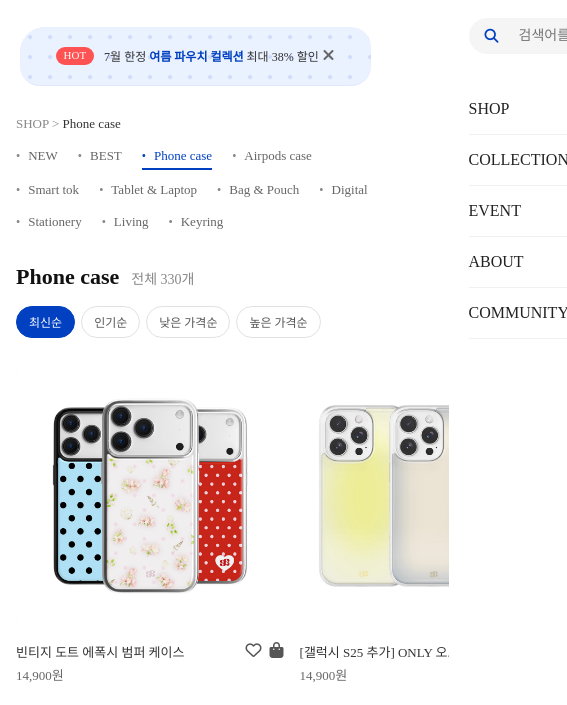
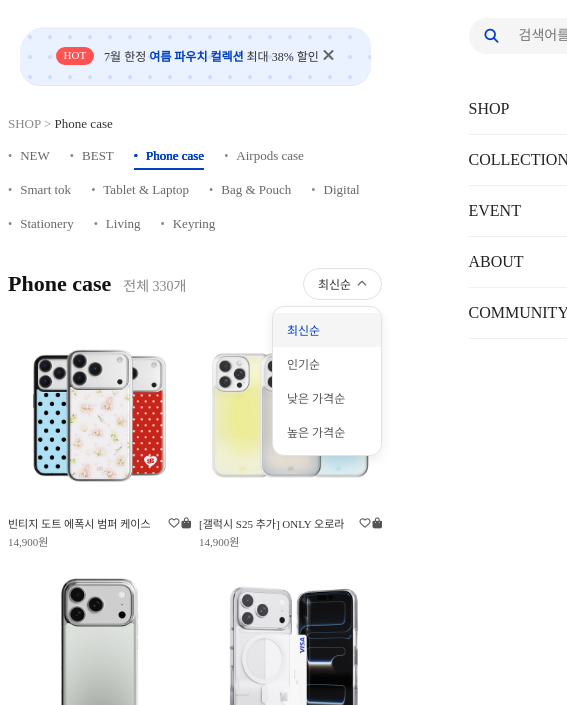
Before and after one commit to jungbobo/earpearp, a plain HTML site: page sub/shop.html in a window 390 px wide. Both pictures are taken after a click on the button "최신순". Shown: the part 63-768 px from the top of the page, 567 px wide, since content can reach past the window. Drawn offline with Linux system fonts and the light colour scheme; a web font is replaced by a local one.

Commit message:
2026.08.11 3번 수정본

```diff
--- a/css/shop.css
+++ b/css/shop.css
@@ -314,6 +314,7 @@ header .header_i nav .menu .submenu li a:hover {
     font-size: clamp(12px, 1.2vw, 14px);
     color: #333;
 }
+
 .promo_i .textbox{
     display: flex;
 }
@@ -371,27 +372,46 @@ header .header_i nav .menu .submenu li a:hover {
     position: relative;
     font-size: clamp(13px, 1.1vw, 15px);
     color: #666;
-    padding-bottom: 4px;
+    padding-bottom: 6px;
     display: flex;
     align-items: center;
     gap: 8px;
-    transition: color 0.2s ease;
+    transition: color 0.3s ease, text-shadow 0.3s ease;
 }
 
 .category_list li a::before {
     content: "•";
     color: #888;
     font-size: 12px;
+    transition: color 0.3s ease;
+}
+
+.category_list li a::after {
+    content: "";
+    position: absolute;
+    bottom: 0;
+    left: 0;
+    width: 100%;
+    height: 2px;
+    background-color: #0040c1;
+    transform: scaleX(0);
+    transform-origin: right;
+    transition: transform 0.3s ease-in-out;
 }
 
 .category_list li.active a {
     color: #0040c1;
-    font-family: "Pretendard_b";
-    border-bottom: 2px solid #0040c1;
+    font-family: "Pretendard_m";
+    text-shadow: 0.2px 0 0 #0040c1, -0.2px 0 0 #0040c1;
 }
 
 .category_list li.active a::before {
     color: #0040c1;
+}
+
+.category_list li.active a::after {
+    transform: scaleX(1);
+    transform-origin: left;
 }
 
 .shop_header {
@@ -418,12 +438,21 @@ header .header_i nav .menu .submenu li a:hover {
     color: #888;
 }
 
-.sort_list {
+.sort_dropdown {
+    position: relative;
+}
+
+.sort_options {
     display: flex;
     gap: clamp(6px, 1vw, 10px);
+    position: static;
+    border: none;
+    box-shadow: none;
+    padding: 0;
+    background: transparent;
 }
 
-.sort_list button {
+.sort_options li button {
     padding: clamp(6px, 0.8vw, 8px) clamp(12px, 1.5vw, 20px);
     border-radius: 30px;
     border: 1px solid #e2e2e2;
@@ -432,13 +461,21 @@ header .header_i nav .menu .submenu li a:hover {
     font-size: clamp(12px, 1vw, 14px);
     font-family: "Pretendard_m";
     cursor: pointer;
-    transition: all 0.2s ease;
+    transition: all 0.25s ease-in-out;
 }
 
-.sort_list li.active button {
+.sort_options li.active button {
     background-color: #0040c1;
     color: #ffffff;
     border-color: #0040c1;
+}
+
+.sort_options li button:hover {
+    background-color: #f5f5f5;
+}
+
+.sort_btn {
+    display: none;
 }
 
 .product_grid {
@@ -649,6 +686,16 @@ footer {
         gap: 16px;
     }
 
+    .sort_dropdown {
+        width: 100%;
+    }
+
+    .sort_options {
+        display: flex;
+        justify-content: flex-start;
+        flex-wrap: wrap;
+    }
+
     footer {
         padding: 60px 0;
     }
@@ -664,6 +711,143 @@ footer {
         height: 60px;
     }
 
+    .shop_container {
+        padding: 20px 8px 80px;
+        width: 100%;
+        box-sizing: border-box;
+    }
+
+    .shop_header {
+        flex-direction: row;
+        justify-content: space-between;
+        align-items: center;
+    }
+
+    .sort_dropdown {
+        display: block !important;
+        width: auto;
+        position: relative;
+    }
+
+    .sort_btn {
+        display: inline-flex !important;
+        align-items: center;
+        gap: 6px;
+        padding: 6px 14px;
+        border-radius: 30px;
+        border: 1px solid #e2e2e2;
+        background-color: #fff;
+        color: #333;
+        font-size: 12px;
+        font-family: "Pretendard_m";
+        cursor: pointer;
+    }
+
+    .sort_btn i {
+        font-size: 10px;
+        color: #666;
+        transition: transform 0.2s ease;
+    }
+
+    .sort_dropdown.active .sort_btn i {
+        transform: rotate(180deg);
+    }
+
+    .sort_options {
+        display: none;
+        flex-direction: column;
+        position: absolute;
+        top: calc(100% + 6px);
+        right: 0;
+        min-width: 110px;
+        background-color: #fff;
+        border: 1px solid #e2e2e2;
+        border-radius: 12px;
+        box-shadow: 0 4px 12px rgba(0, 0, 0, 0.08);
+        z-index: 99;
+        overflow: hidden;
+        padding: 6px 0;
+        gap: 0;
+    }
+
+    .sort_options li {
+        width: 100%;
+    }
+
+    .sort_options li button {
+        width: 100%;
+        padding: 8px 14px;
+        text-align: left;
+        border: none;
+        border-radius: 0;
+        background: none;
+        color: #555;
+        font-size: 12px;
+        font-family: "Pretendard_r";
+    }
+
+    .sort_options li.active button,
+    .sort_options li button:hover {
+        background-color: #f5f5f5;
+        color: #0040c1;
+        border: none;
+        font-family: "Pretendard_sb";
+    }
+
+    .product_grid {
+        grid-template-columns: repeat(2, minmax(0, 1fr));
+        gap: 16px 8px;
+        width: 100%;
+    }
+
+    .product_card {
+        width: 100%;
+        min-width: 0;
+        overflow: hidden;
+    }
+
+    .product_card .product_img {
+        width: 100%;
+        aspect-ratio: 1 / 1;
+        border-radius: 8px;
+        margin-bottom: 8px;
+    }
+
+    .product_card .product_img img {
+        width: 100%;
+        height: 100%;
+        object-fit: cover;
+    }
+
+    .product_card .product_name_row {
+        gap: 2px;
+        width: 100%;
+    }
+
+    .product_card .product_name {
+        font-size: 11px;
+        flex: 1;
+        min-width: 0;
+        white-space: nowrap;
+        overflow: hidden;
+        text-overflow: ellipsis;
+    }
+
+    .product_card .product_price {
+        font-size: 11px;
+        margin-top: 2px;
+    }
+
+    .product_card .product_icons {
+        gap: 2px;
+        flex-shrink: 0;
+    }
+
+    .product_card .product_icons button {
+        font-size: 11px;
+        padding: 0;
+    }
+
     .footer_i .text_box h3 {
         font-size: 14px;
         margin-bottom: 12px;
--- a/script/shop.js
+++ b/script/shop.js
@@ -1,6 +1,5 @@
 $(function(){
 
-    // GNB 메인 메뉴 서브메뉴 슬라이드
   $('.menu > li').hover(
     function () {
       $(this).find('.submenu').stop().slideDown(200);
@@ -10,7 +9,6 @@ $(function(){
     }
   );
 
-  // 모바일 메뉴 열기
   $('.header_icon .fa-bars').parent('a').on('click', function (e) {
     e.preventDefault();
     $('.mobile_menu').fadeIn(200);
@@ -18,14 +16,12 @@ $(function(){
     $('body').css('overflow', 'hidden');
   });
 
-  // 모바일 메뉴 닫기
   $('.btn_close, .mobile_menu').on('click', function () {
     $('.mobile_menu').fadeOut(200);
     $('.mobile_menu_wrap').removeClass('active');
     $('body').css('overflow', '');
   });
 
-  // 모바일 아코디언 서브메뉴
   $('.mobile_nav > li > a').on('click', function (e) {
     var $submenu = $(this).next('.mobile_submenu');
 
@@ -40,6 +36,40 @@ $(function(){
     }
   });
 
+  $('.category_list li a').on('click', function (e) {
+    e.preventDefault();
+    $('.category_list li').removeClass('active');
+    $(this).parent('li').addClass('active');
+  });
 
-///////////////////
-})
+  $('.sort_btn').on('click', function (e) {
+    if (window.matchMedia('(max-width: 500px)').matches) {
+      e.stopPropagation();
+      $('.sort_dropdown').toggleClass('active');
+      $('.sort_options').stop().slideToggle(200);
+    }
+  });
+
+  $('.sort_options li button').on('click', function () {
+    var selectedText = $(this).text();
+    $('.sort_btn span').text(selectedText);
+
+    $('.sort_options li').removeClass('active');
+    $(this).parent('li').addClass('active');
+
+    if (window.matchMedia('(max-width: 500px)').matches) {
+      $('.sort_dropdown').removeClass('active');
+      $('.sort_options').slideUp(200);
+    }
+  });
+
+  $(document).on('click', function (e) {
+    if (window.matchMedia('(max-width: 500px)').matches && !$(e.target).closest('.sort_dropdown').length) {
+      $('.sort_dropdown').removeClass('active');
+      $('.sort_options').slideUp(200);
+    }
+  });
+
+
+///////////////////////////////////////////////////
+});
--- a/sub/shop.html
+++ b/sub/shop.html
@@ -112,8 +112,7 @@
    </header>
    <!-- //header -->
 
-    <!--modile menu -->
-
+   <!-- mobile menu -->
    <div class="mobile_menu"></div>
    <div class="mobile_menu_wrap">
       <div class="mobile_menu_top">
@@ -184,8 +183,7 @@
          </li>
       </ul>
    </div>
-
-   <!--//modile menu -->
+   <!-- //mobile menu -->
 
     <!-- main -->
     <main class="shop_main">
@@ -232,18 +230,23 @@
                     <span class="count">전체 330개</span>
                 </div>
 
-                <ul class="sort_list">
+                <!-- 드롭다운 정렬 영역 -->
+                <div class="sort_dropdown">
+                    <button type="button" class="sort_btn">
+                        <span>최신순</span> <i class="fa-solid fa-chevron-down"></i>
+                    </button>
+                    <ul class="sort_options">
                         <li class="active"><button type="button">최신순</button></li>
                         <li><button type="button">인기순</button></li>
                         <li><button type="button">낮은 가격순</button></li>
                         <li><button type="button">높은 가격순</button></li>
                     </ul>
                 </div>
+            </div>
 
             <!-- product grid -->
             <div class="product_grid">
 
-                <!-- item 1 -->
                 <div class="product_card">
                     <a href="#" class="product_img">
                         <img src="../image/vintage_dot.png" alt="빈티지 도트 에폭시 범퍼 케이스">
@@ -260,7 +263,6 @@
                     </div>
                 </div>
 
-                <!-- item 2 -->
                 <div class="product_card">
                     <a href="#" class="product_img">
                         <img src="../image/Aurora_Case.png" alt="[갤럭시 S25 추가] ONLY 오로라">
@@ -277,7 +279,6 @@
                     </div>
                 </div>
 
-                <!-- item 3 -->
                 <div class="product_card">
                     <a href="#" class="product_img">
                         <img src="../image/Silver_case.jpg" alt="라이트 그레이 - SILVER(에폭시)">
@@ -294,7 +295,6 @@
                     </div>
                 </div>
 
-                <!-- item 4 -->
                 <div class="product_card">
                     <a href="#" class="product_img">
                         <img src="../image/MagSafe_Transparent.jpg" alt="맥세이프 호환 투명 카드 포켓 케이스">
@@ -311,7 +311,6 @@
                     </div>
                 </div>
 
-                <!-- item 5 -->
                 <div class="product_card">
                     <a href="#" class="product_img">
                         <img src="../image/dot_pop_bule.jpg" alt="[SET]도트 팝 블루 선풍기+에폭시 케이스">
@@ -328,7 +327,6 @@
                     </div>
                 </div>
 
-                <!-- item 6 -->
                 <div class="product_card">
                     <a href="#" class="product_img">
                         <img src="../image/dot_pop_red.jpg" alt="[SET]도트 팝 레드 선풍기+에폭시 케이스">
@@ -345,7 +343,6 @@
                     </div>
                 </div>
 
-                <!-- item 7 -->
                 <div class="product_card">
                     <a href="#" class="product_img">
                         <img src="../image/dot_pop_black.jpg" alt="[SET]도트 팝 블랙 선풍기+에폭시 케이스">
@@ -362,7 +359,6 @@
                     </div>
                 </div>
 
-                <!-- item 8 -->
                 <div class="product_card">
                     <a href="#" class="product_img">
                         <img src="../image/tomato_set.jpg" alt="토마토 SET(반투명 케이스 + 우산)">
@@ -379,7 +375,6 @@
                     </div>
                 </div>
 
-                <!-- item 9 -->
                 <div class="product_card">
                     <a href="#" class="product_img">
                         <img src="../image/Midnight_Dot.jpg" alt="미드나잇 도트 (에폭시)">
@@ -396,7 +391,6 @@
                     </div>
                 </div>
 
-                <!-- item 10 -->
                 <div class="product_card">
                     <a href="#" class="product_img">
                         <img src="../image/tomato_dot_case.jpg" alt="토마토 도트 - SILVER(에폭시)">
@@ -413,7 +407,6 @@
                     </div>
                 </div>
 
-                <!-- item 11 -->
                 <div class="product_card">
                     <a href="#" class="product_img">
                         <img src="../image/tomato_sprinkles.jpg" alt="토마토 스프링클 - SILVER(에폭시)">
@@ -430,7 +423,6 @@
                     </div>
                 </div>
 
-                <!-- item 12 -->
                 <div class="product_card">
                     <a href="#" class="product_img">
                         <img src="../image/tomato_Stripe.jpg" alt="토마토 스트라이프 - SILVER(에폭시)">
@@ -468,7 +460,6 @@
                 <img src="../image/f_logo.png" alt="f_logo">
             </div>
 
-            <!-- COMPANY -->
             <div class="text_box">
                 <h3>COMPANY</h3>
                 <ul class="company_info">
@@ -488,7 +479,6 @@
                 </ul>
             </div>
 
-            <!-- CUSTOMER CENTER -->
             <div class="text_box">
                 <h3>CUSTOMER CENTER</h3>
                 <ul class="customer_info">
@@ -508,7 +498,6 @@
                 </ul>
             </div>
 
-            <!-- ADDRESS -->
             <div class="text_box">
                 <h3>ADDRESS</h3>
                 <ul class="address_info">
@@ -520,7 +509,6 @@
                 </ul>
             </div>
 
-            <!-- CONTACT -->
             <div class="text_box">
                 <h3>CONTACT</h3>
                 <ul class="contact_info">
@@ -547,9 +535,3 @@
 </body>
 
 </html>
-
-
-
-</body>
-
-</html>
```
Lines whose indentation alone changed are shown as unchanged.
